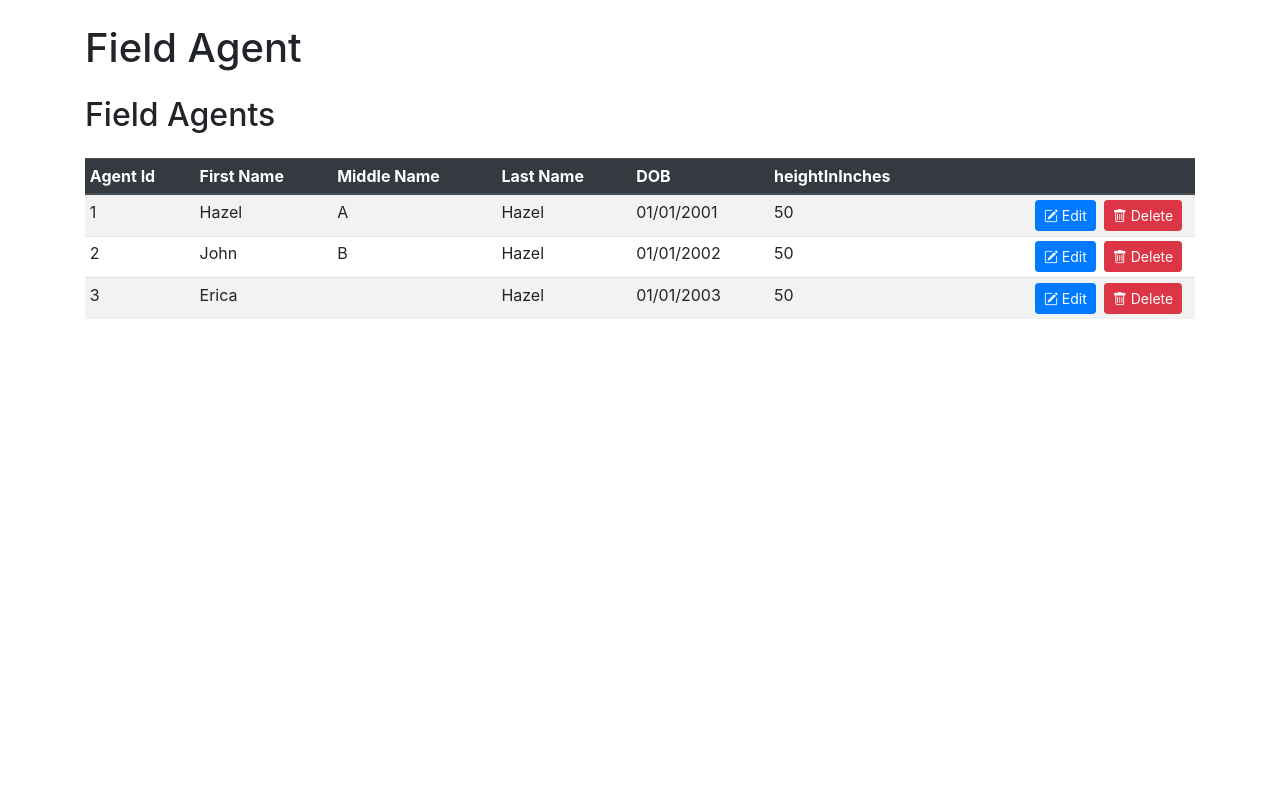
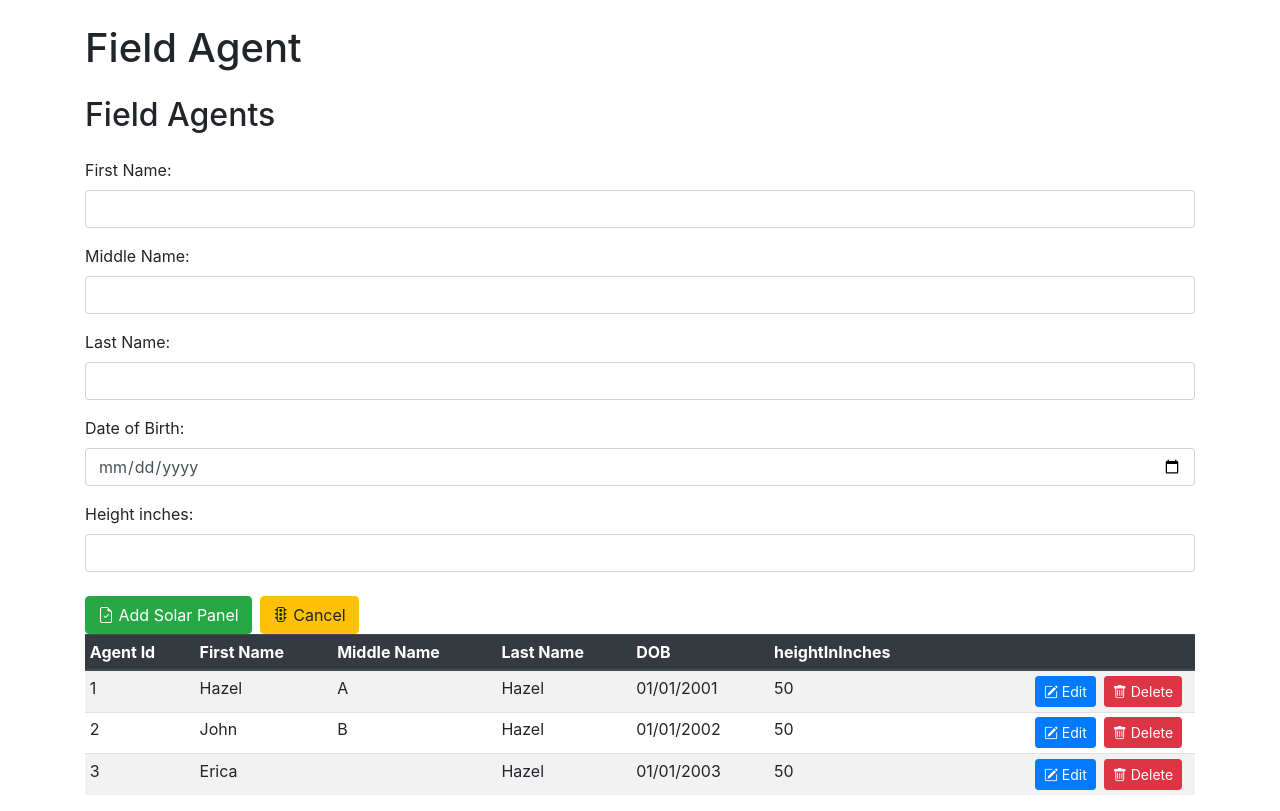
Before and after one commit to josephpacificoIV/Field-Agent-React, a React (Create React App) app in the folder field-agent-react-client/: page / in a window 1280 px wide. Built offline with nearby package versions, Linux system fonts and the light colour scheme.

Commit message:
re-added the add agent form with jsx translated fields.

```diff
--- a/field-agent-react-client/src/components/FieldAgents.js
+++ b/field-agent-react-client/src/components/FieldAgents.js
@@ -44,6 +44,17 @@ function FieldAgents() {
 
     };
 
+    const handleSubmit = (event) => {
+        // TODO prevent default action
+
+
+    };
+
+    const resetState = () => {
+        // TODO reset the state
+
+    };
+
 
 
 
@@ -51,6 +62,51 @@ function FieldAgents() {
     return (
         <>
             <h2 className='mb-4'>Field Agents</h2>
+
+
+            <form onSubmit={handleSubmit}>
+                <div className="form-group">
+                    <label htmlFor="firstName">First Name:</label>
+                    <input id="firstName" name="firstName" type="text" className="form-control" />
+                </div>
+                <div className="form-group">
+                    <label htmlFor="middleName">Middle Name:</label>
+                    <input id="middleName" name="middleName" type="text" className="form-control" />
+                </div>
+                <div className="form-group">
+                    <label htmlFor="lastName">Last Name:</label>
+                    <input id="lastName" name="lastName" type="text" className="form-control" />
+                </div>
+                <div className="form-group">
+                    <label htmlFor="dob">Date of Birth:</label>
+                    <input id="dob" name="dob" type="date" className="form-control" />
+                </div>
+                <div className="form-group">
+                    <label htmlFor="heightInInches">Height inches:</label>
+                    <input id="heightInInches" name="heightInInches" type="number" className="form-control"/>
+
+                </div>
+
+                <div className="mt-4">
+                    <button className="btn btn-success mr-2" type="submit">
+                        <i className="bi bi-file-earmark-check"></i> Add Solar Panel
+                    </button>
+                    <button className="btn btn-warning" type="button" onClick={resetState}>
+                        <i className="bi bi-stoplights"></i> Cancel
+                    </button>
+                </div>
+            </form>
+
+
+
+
+
+
+
+
+
+
+
             <table className="table table-striped table-hover table-sm">
                 <thead className="thead-dark">
                     <tr>
@@ -74,7 +130,7 @@ function FieldAgents() {
                             <td>{fieldAgent.heightInInches}</td>
                             <td>
                                 <div className="float-right mr-2">
-                                    <button className="btn btn-primary btn-sm mr-2" onClick={ () => handleEditAgent(fieldAgent.agentId)}>
+                                    <button className="btn btn-primary btn-sm mr-2" onClick={() => handleEditAgent(fieldAgent.agentId)}>
                                         <i className="bi bi-pencil-square"></i> Edit</button>
                                     <button className="btn btn-danger btn-sm" onClick={() => handleDeleteAgent(fieldAgent.agentId)}>
                                         <i className="bi bi-trash"></i> Delete</button>
```
Also changed, not shown: 1 other file (tests, documents, lock files or other folders).
